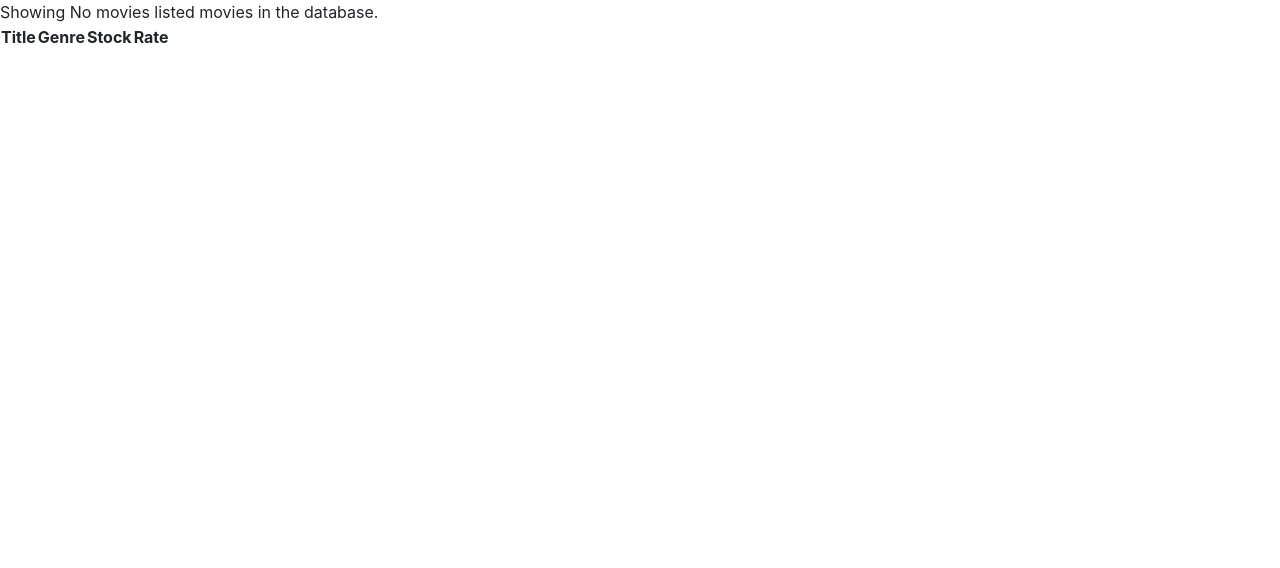
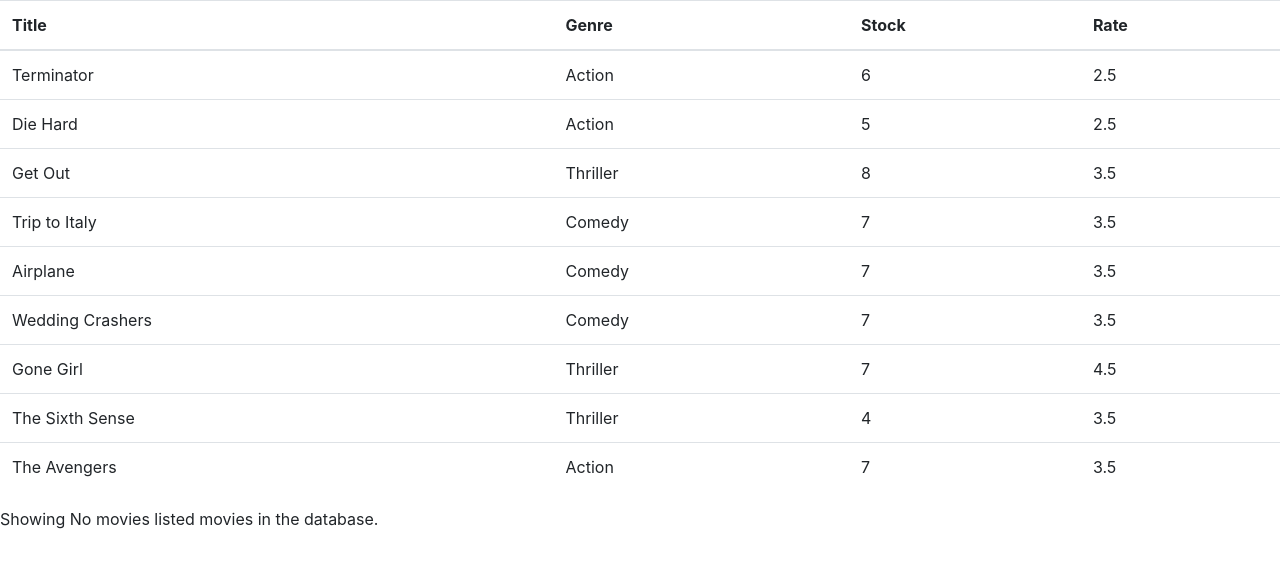
Before and after one commit to bmarchambault/vidly, a React (Create React App) app: page / in a window 1280 px wide. Shown: the top 568 px of the page. Built offline with nearby package versions, Linux system fonts and the light colour scheme.

Commit message:
dynamic movie list, using bootstrap table and array mapping.

```diff
--- a/src/components/movies.jsx
+++ b/src/components/movies.jsx
@@ -1,22 +1,36 @@
 import React, { Component } from 'react';
-
+import {getMovies} from "../services/fakeMovieService";
 class Movies extends Component {
     state = {
-        count: 0
+        count: 0,
+        movies: getMovies()
 
     };
     render() {
         return (
             <div>
+                <table className="table">
+                    <thead>
+                    <tr>
+                        <th>Title</th>
+                        <th>Genre</th>
+                        <th>Stock</th>
+                        <th>Rate</th>
+                    </tr>
+                    </thead>
+                    <tbody>
+                    { this.state.movies.map(movie => (
+                        <tr>
+                            <td>{movie.title}</td>
+                            <td>{movie.genre.name}</td>
+                            <td>{movie.numberInStock}</td>
+                            <td>{movie.dailyRentalRate}</td>
+                        </tr>
+                    )) }
+                    </tbody>
+                </table>
                 <span>Showing {this.formatCount()} movies in the database.</span>
-            <table>
-                <tr>
-                    <th> Title </th>
-                    <th> Genre </th>
-                    <th> Stock </th>
-                    <th> Rate </th>
-                </tr>
-            </table>
+
             </div>
         )
     }
@@ -27,3 +41,22 @@ class Movies extends Component {
 }
 
 export default Movies
+//
+// {/*    MY ATTEMPT BELOW:  */}
+// {/*<table className='table'>*/}
+// {/*    <thead>*/}
+// {/*    <tr>*/}
+// {/*        <th> Title </th>*/}
+// {/*        <th> Genre </th>*/}
+// {/*        <th> Stock </th>*/}
+// {/*        <th> Rate </th>*/}
+// {/*    </tr>*/}
+// {/*    </thead>*/}
+// {/*    <tbody>*/}
+// {/*    <tr>*/}
+// {/*        <th>*/}
+// {/*        <td> {getMovies()} </td>*/}
+// {/*        </th>*/}
+// {/*        </tr>*/}
+// {/*    </tbody>*/}
+// {/*</table>*/}
```
